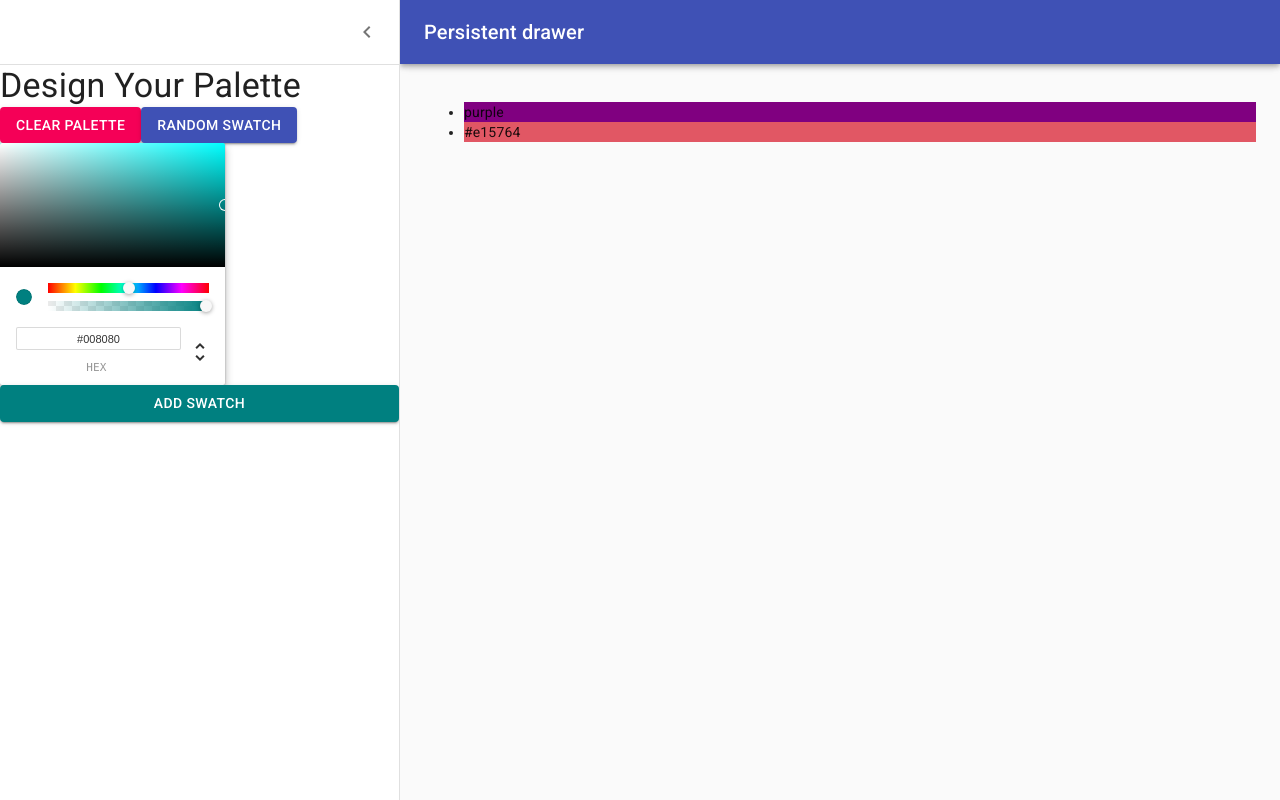
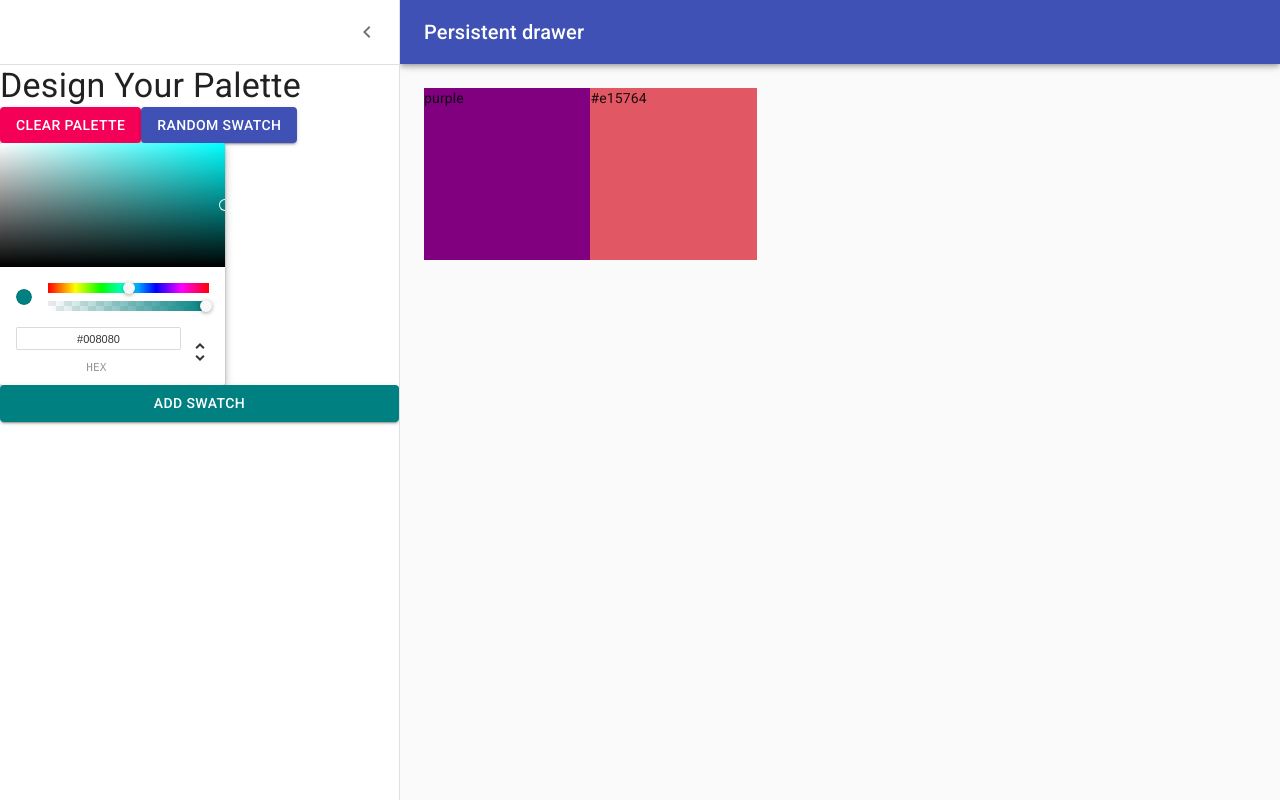
Before and after one commit to angelo93/color-lab, a React (Create React App) app: page /palette/new in a window 1280 px wide. Built offline with nearby package versions, Linux system fonts and the light colour scheme.

Commit message:
Add functionaless Draggable Swatch

```diff
--- /dev/null
+++ b/src/DraggablePaletteSwatch.js
@@ -0,0 +1,26 @@
+import React from "react";
+import { withStyles } from "@material-ui/styles";
+
+const styles = {
+  root: {
+    width: "20%",
+    height: "25%",
+    display: "inline-block",
+    margin: "0 auto",
+    position: "relative",
+    marginBottom: "-4px",
+  },
+};
+
+function DraggablePaletteSwatch(props) {
+  return (
+    <div
+      className={props.classes.root}
+      style={{ backgroundColor: props.color }}
+    >
+      {props.color}
+    </div>
+  );
+}
+
+export default withStyles(styles)(DraggablePaletteSwatch);
--- a/src/NewPaletteForm.js
+++ b/src/NewPaletteForm.js
@@ -11,6 +11,7 @@ import IconButton from "@material-ui/core/IconButton";
 import MenuIcon from "@material-ui/icons/Menu";
 import ChevronLeftIcon from "@material-ui/icons/ChevronLeft";
 import Button from "@material-ui/core/Button";
+import DraggablePaletteSwatch from "./DraggablePaletteSwatch";
 import { ChromePicker } from "react-color";
 
 const drawerWidth = 400;
@@ -56,6 +57,7 @@ const styles = (theme) => ({
   },
   content: {
     flexGrow: 1,
+    height: "calc(100vh - 64px)",
     padding: theme.spacing.unit * 3,
     transition: theme.transitions.create("margin", {
       easing: theme.transitions.easing.sharp,
@@ -173,11 +175,9 @@ class NewPaletteForm extends Component {
           })}
         >
           <div className={classes.drawerHeader} />
-          <ul>
-            {this.state.colors.map((color) => (
-              <li style={{ backgroundColor: color }}>{color}</li>
-            ))}
-          </ul>
+          {this.state.colors.map((color) => (
+            <DraggablePaletteSwatch color={color} />
+          ))}
         </main>
       </div>
     );
```
